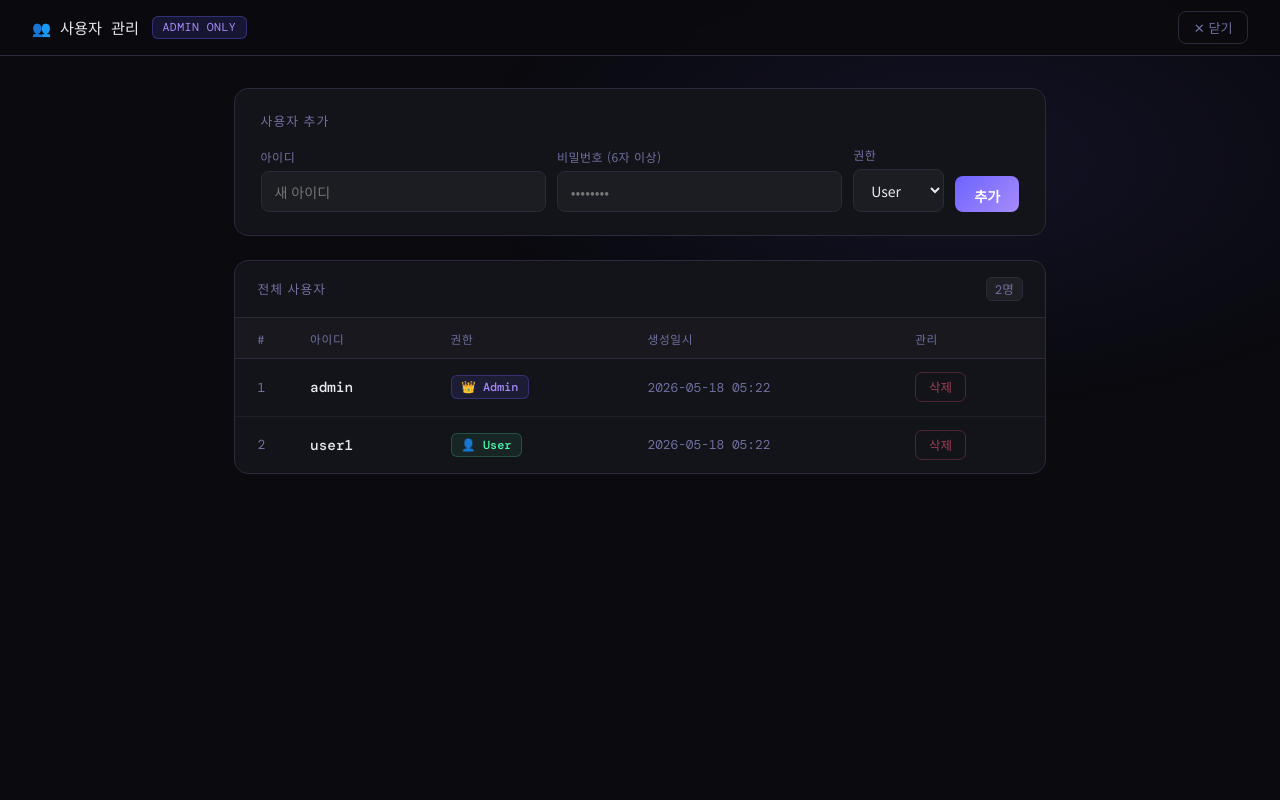
After one commit to neotusca/flask-claude, a Flask app: page /admin/users in a window 1280 px wide. The commit adds this page. Run offline with Flask 3, Linux system fonts and the light colour scheme; the visitor is signed in with stand-in values (Sample User, id 1); data comes from the database, SQL or seed files in the repository.

Commit message:
add user-management function

```diff
--- a/app.py
+++ b/app.py
@@ -3,9 +3,6 @@ from functools import wraps
 import bcrypt
 import sqlite3
 import os
-
-APP_HOST='0.0.0.0'
-APP_PORT=5000
 
 app = Flask(__name__)
 # 실제 운영 환경에서는 환경변수로 관리: os.environ.get("SECRET_KEY")
@@ -88,6 +85,20 @@ def login_required(f):
     return decorated
 
 
+def admin_required(f):
+    """admin 권한이 없는 사용자를 차단"""
+    @wraps(f)
+    def decorated(*args, **kwargs):
+        if "username" not in session:
+            flash("로그인이 필요합니다.", "warning")
+            return redirect(url_for("login"))
+        if session.get("role") != "admin":
+            flash("관리자 권한이 필요합니다.", "error")
+            return redirect(url_for("dashboard"))
+        return f(*args, **kwargs)
+    return decorated
+
+
 # ──────────────────────────────────────────────
 # 라우트
 # ──────────────────────────────────────────────
@@ -144,9 +155,78 @@ def logout():
 
 
 # ──────────────────────────────────────────────
+# 관리자 전용: 사용자 관리
+# ──────────────────────────────────────────────
+
+@app.route("/admin/users")
+@admin_required
+def admin_users():
+    """사용자 목록 페이지 (별도 창)"""
+    with get_db() as conn:
+        users = conn.execute(
+            "SELECT id, username, role, created_at FROM users ORDER BY id"
+        ).fetchall()
+    return render_template("users.html", users=users)
+
+
+@app.route("/admin/users/add", methods=["POST"])
+@admin_required
+def admin_add_user():
+    """사용자 추가 처리"""
+    username = request.form.get("username", "").strip()
+    password = request.form.get("password", "")
+    role     = request.form.get("role", "user")
+
+    # 입력 검증
+    if not username or not password:
+        flash("아이디와 비밀번호는 필수입니다.", "error")
+        return redirect(url_for("admin_users"))
+    if role not in ("admin", "user"):
+        flash("올바르지 않은 권한입니다.", "error")
+        return redirect(url_for("admin_users"))
+    if len(password) < 6:
+        flash("비밀번호는 6자 이상이어야 합니다.", "error")
+        return redirect(url_for("admin_users"))
+
+    hashed = bcrypt.hashpw(password.encode(), bcrypt.gensalt()).decode()
+    try:
+        with get_db() as conn:
+            conn.execute(
+                "INSERT INTO users (username, password, role) VALUES (?, ?, ?)",
+                (username, hashed, role),
+            )
+            conn.commit()
+        flash(f"사용자 '{username}'이(가) 추가되었습니다.", "success")
+    except Exception:
+        flash(f"이미 존재하는 아이디입니다: {username}", "error")
+
+    return redirect(url_for("admin_users"))
+
+
+@app.route("/admin/users/delete/<int:user_id>", methods=["POST"])
+@admin_required
+def admin_delete_user(user_id):
+    """사용자 삭제 처리 (자기 자신 삭제 불가)"""
+    with get_db() as conn:
+        target = conn.execute(
+            "SELECT username FROM users WHERE id = ?", (user_id,)
+        ).fetchone()
+        if not target:
+            flash("존재하지 않는 사용자입니다.", "error")
+            return redirect(url_for("admin_users"))
+        if target["username"] == session["username"]:
+            flash("자기 자신은 삭제할 수 없습니다.", "error")
+            return redirect(url_for("admin_users"))
+        conn.execute("DELETE FROM users WHERE id = ?", (user_id,))
+        conn.commit()
+    flash(f"사용자 '{target['username']}'이(가) 삭제되었습니다.", "success")
+    return redirect(url_for("admin_users"))
+
+
+# ──────────────────────────────────────────────
 # 앱 시작
 # ──────────────────────────────────────────────
 
 if __name__ == "__main__":
     init_db()   # 테이블 생성 + 초기 계정 삽입
-    app.run(debug=True, host=APP_HOST, port=APP_PORT)
+    app.run(debug=True, port=5000)
--- /dev/null
+++ b/templates/users.html
@@ -0,0 +1,424 @@
+<!DOCTYPE html>
+<html lang="ko">
+<head>
+  <meta charset="UTF-8"/>
+  <meta name="viewport" content="width=device-width, initial-scale=1.0"/>
+  <title>사용자 관리</title>
+  <link rel="preconnect" href="https://fonts.googleapis.com">
+  <link href="https://fonts.googleapis.com/css2?family=Noto+Sans+KR:wght@300;400;500;700&family=DM+Mono:wght@400;500&display=swap" rel="stylesheet">
+  <style>
+    :root {
+      --bg: #0a0a0f;
+      --surface: #13131a;
+      --surface2: #1a1a24;
+      --border: #2a2a3a;
+      --accent: #6c63ff;
+      --accent-glow: rgba(108,99,255,0.25);
+      --text: #e8e8f0;
+      --muted: #7070a0;
+      --success: #4fffb0;
+      --error: #ff5c7a;
+      --warning: #ffd060;
+    }
+
+    *, *::before, *::after { box-sizing: border-box; margin: 0; padding: 0; }
+
+    body {
+      background: var(--bg);
+      color: var(--text);
+      font-family: 'Noto Sans KR', sans-serif;
+      min-height: 100vh;
+    }
+
+    body::before {
+      content: '';
+      position: fixed; inset: 0;
+      background: radial-gradient(ellipse 55% 45% at 75% 20%, rgba(108,99,255,0.09) 0%, transparent 70%);
+      pointer-events: none;
+      z-index: 0;
+    }
+
+    /* ── 헤더 ── */
+    header {
+      position: sticky; top: 0; z-index: 100;
+      background: rgba(10,10,15,0.9);
+      backdrop-filter: blur(12px);
+      border-bottom: 1px solid var(--border);
+      padding: 0 2rem;
+      height: 56px;
+      display: flex;
+      align-items: center;
+      justify-content: space-between;
+    }
+
+    .header-left { display: flex; align-items: center; gap: 0.8rem; }
+
+    .header-title {
+      font-family: 'DM Mono', monospace;
+      font-size: 0.95rem;
+      font-weight: 500;
+      color: var(--text);
+    }
+
+    .admin-chip {
+      padding: 0.2rem 0.6rem;
+      background: rgba(108,99,255,0.15);
+      border: 1px solid rgba(108,99,255,0.35);
+      border-radius: 6px;
+      font-size: 0.72rem;
+      color: #a78bfa;
+      font-family: 'DM Mono', monospace;
+      letter-spacing: 0.04em;
+    }
+
+    .close-btn {
+      padding: 0.35rem 0.9rem;
+      background: transparent;
+      border: 1px solid var(--border);
+      border-radius: 8px;
+      color: var(--muted);
+      font-family: inherit;
+      font-size: 0.82rem;
+      cursor: pointer;
+      text-decoration: none;
+      transition: border-color 0.2s, color 0.2s;
+    }
+    .close-btn:hover { border-color: var(--error); color: var(--error); }
+
+    /* ── 본문 ── */
+    main {
+      position: relative; z-index: 1;
+      max-width: 860px;
+      margin: 0 auto;
+      padding: 2rem 1.5rem;
+    }
+
+    /* 플래시 */
+    .flash { padding: 0.65rem 1rem; border-radius: 10px; font-size: 0.82rem; margin-bottom: 0.5rem; border: 1px solid; }
+    .flash.success { background: rgba(79,255,176,0.08);  border-color: rgba(79,255,176,0.25);  color: var(--success); }
+    .flash.error   { background: rgba(255,92,122,0.08);  border-color: rgba(255,92,122,0.25);  color: var(--error);   }
+    .flash.warning { background: rgba(255,208,96,0.08);  border-color: rgba(255,208,96,0.25);  color: var(--warning); }
+
+    /* ── 사용자 추가 카드 ── */
+    .add-card {
+      background: var(--surface);
+      border: 1px solid var(--border);
+      border-radius: 14px;
+      padding: 1.4rem 1.6rem;
+      margin-bottom: 1.5rem;
+      animation: fadeUp 0.4s ease both;
+    }
+
+    .card-title {
+      font-size: 0.8rem;
+      font-weight: 500;
+      color: var(--muted);
+      letter-spacing: 0.08em;
+      text-transform: uppercase;
+      margin-bottom: 1rem;
+    }
+
+    .add-form {
+      display: grid;
+      grid-template-columns: 1fr 1fr auto auto;
+      gap: 0.7rem;
+      align-items: end;
+    }
+
+    @media (max-width: 640px) {
+      .add-form { grid-template-columns: 1fr 1fr; }
+    }
+
+    .form-group label {
+      display: block;
+      font-size: 0.75rem;
+      color: var(--muted);
+      margin-bottom: 0.35rem;
+      letter-spacing: 0.04em;
+    }
+
+    .form-group input,
+    .form-group select {
+      width: 100%;
+      background: rgba(255,255,255,0.04);
+      border: 1px solid var(--border);
+      border-radius: 8px;
+      padding: 0.6rem 0.8rem;
+      color: var(--text);
+      font-family: inherit;
+      font-size: 0.88rem;
+      outline: none;
+      transition: border-color 0.2s, box-shadow 0.2s;
+    }
+
+    .form-group input:focus,
+    .form-group select:focus {
+      border-color: var(--accent);
+      box-shadow: 0 0 0 3px var(--accent-glow);
+    }
+
+    .form-group select option { background: #1a1a24; }
+
+    .submit-btn {
+      padding: 0.6rem 1.2rem;
+      background: linear-gradient(135deg, var(--accent), #a78bfa);
+      border: none;
+      border-radius: 8px;
+      color: white;
+      font-family: inherit;
+      font-size: 0.88rem;
+      font-weight: 600;
+      cursor: pointer;
+      white-space: nowrap;
+      transition: opacity 0.2s, transform 0.15s;
+      align-self: end;
+      height: 36px;
+    }
+    .submit-btn:hover { opacity: 0.88; transform: translateY(-1px); }
+
+    /* ── 사용자 테이블 카드 ── */
+    .table-card {
+      background: var(--surface);
+      border: 1px solid var(--border);
+      border-radius: 14px;
+      overflow: hidden;
+      animation: fadeUp 0.4s ease 0.1s both;
+    }
+
+    .table-header {
+      padding: 1rem 1.4rem;
+      border-bottom: 1px solid var(--border);
+      display: flex;
+      align-items: center;
+      justify-content: space-between;
+    }
+
+    .table-header-title {
+      font-size: 0.8rem;
+      font-weight: 500;
+      color: var(--muted);
+      letter-spacing: 0.08em;
+      text-transform: uppercase;
+    }
+
+    .user-count {
+      font-family: 'DM Mono', monospace;
+      font-size: 0.78rem;
+      color: var(--muted);
+      background: rgba(255,255,255,0.05);
+      border: 1px solid var(--border);
+      border-radius: 6px;
+      padding: 0.15rem 0.5rem;
+    }
+
+    table {
+      width: 100%;
+      border-collapse: collapse;
+      font-size: 0.88rem;
+    }
+
+    thead th {
+      padding: 0.7rem 1.4rem;
+      text-align: left;
+      font-size: 0.73rem;
+      font-weight: 500;
+      color: var(--muted);
+      letter-spacing: 0.06em;
+      text-transform: uppercase;
+      background: rgba(255,255,255,0.02);
+      border-bottom: 1px solid var(--border);
+    }
+
+    tbody tr {
+      border-bottom: 1px solid rgba(42,42,58,0.5);
+      transition: background 0.15s;
+    }
+    tbody tr:last-child { border-bottom: none; }
+    tbody tr:hover { background: rgba(108,99,255,0.05); }
+
+    td { padding: 0.85rem 1.4rem; vertical-align: middle; }
+
+    .td-id {
+      font-family: 'DM Mono', monospace;
+      font-size: 0.82rem;
+      color: var(--muted);
+      width: 48px;
+    }
+
+    .td-username {
+      font-family: 'DM Mono', monospace;
+      font-size: 0.9rem;
+      font-weight: 500;
+      color: var(--text);
+    }
+
+    .td-username .me-tag {
+      font-size: 0.68rem;
+      color: #a78bfa;
+      margin-left: 0.4rem;
+      font-family: 'Noto Sans KR', sans-serif;
+      font-weight: 400;
+    }
+
+    .role-badge {
+      display: inline-flex;
+      align-items: center;
+      gap: 0.3rem;
+      padding: 0.2rem 0.6rem;
+      border-radius: 6px;
+      font-size: 0.74rem;
+      font-family: 'DM Mono', monospace;
+      font-weight: 500;
+    }
+
+    .role-badge.admin {
+      background: rgba(108,99,255,0.12);
+      border: 1px solid rgba(108,99,255,0.3);
+      color: #a78bfa;
+    }
+
+    .role-badge.user {
+      background: rgba(79,255,176,0.08);
+      border: 1px solid rgba(79,255,176,0.2);
+      color: var(--success);
+    }
+
+    .td-date {
+      font-size: 0.8rem;
+      color: var(--muted);
+      font-family: 'DM Mono', monospace;
+    }
+
+    .delete-form button {
+      padding: 0.3rem 0.8rem;
+      background: transparent;
+      border: 1px solid rgba(255,92,122,0.25);
+      border-radius: 7px;
+      color: rgba(255,92,122,0.6);
+      font-family: inherit;
+      font-size: 0.78rem;
+      cursor: pointer;
+      transition: background 0.2s, border-color 0.2s, color 0.2s;
+    }
+    .delete-form button:hover {
+      background: rgba(255,92,122,0.1);
+      border-color: var(--error);
+      color: var(--error);
+    }
+
+    .delete-form button:disabled {
+      opacity: 0.25;
+      cursor: not-allowed;
+    }
+
+    .empty-state {
+      text-align: center;
+      padding: 3rem 1rem;
+      color: var(--muted);
+      font-size: 0.88rem;
+    }
+
+    @keyframes fadeUp { from { opacity: 0; transform: translateY(12px); } to { opacity: 1; transform: none; } }
+  </style>
+</head>
+<body>
+  <header>
+    <div class="header-left">
+      <span class="header-title">👥 사용자 관리</span>
+      <span class="admin-chip">ADMIN ONLY</span>
+    </div>
+    <a href="javascript:window.close()" class="close-btn">✕ 닫기</a>
+  </header>
+
+  <main>
+    {% with messages = get_flashed_messages(with_categories=true) %}
+      {% if messages %}
+        <div style="margin-bottom:1rem">
+          {% for category, message in messages %}
+            <div class="flash {{ category }}">{{ message }}</div>
+          {% endfor %}
+        </div>
+      {% endif %}
+    {% endwith %}
+
+    <!-- 사용자 추가 폼 -->
+    <div class="add-card">
+      <div class="card-title">사용자 추가</div>
+      <form method="POST" action="{{ url_for('admin_add_user') }}" class="add-form">
+        <div class="form-group">
+          <label for="new-username">아이디</label>
+          <input type="text" id="new-username" name="username"
+                 placeholder="새 아이디" autocomplete="off" required/>
+        </div>
+        <div class="form-group">
+          <label for="new-password">비밀번호 (6자 이상)</label>
+          <input type="password" id="new-password" name="password"
+                 placeholder="••••••••" required/>
+        </div>
+        <div class="form-group">
+          <label for="new-role">권한</label>
+          <select id="new-role" name="role">
+            <option value="user">User</option>
+            <option value="admin">Admin</option>
+          </select>
+        </div>
+        <button type="submit" class="submit-btn">추가</button>
+      </form>
+    </div>
+
+    <!-- 사용자 목록 테이블 -->
+    <div class="table-card">
+      <div class="table-header">
+        <span class="table-header-title">전체 사용자</span>
+        <span class="user-count">{{ users | length }}명</span>
+      </div>
+
+      {% if users %}
+      <table>
+        <thead>
+          <tr>
+            <th>#</th>
+            <th>아이디</th>
+            <th>권한</th>
+            <th>생성일시</th>
+            <th>관리</th>
+          </tr>
+        </thead>
+        <tbody>
+          {% for u in users %}
+          <tr>
+            <td class="td-id">{{ u.id }}</td>
+            <td class="td-username">
+              {{ u.username }}
+              {% if u.username == session['username'] %}
+                <span class="me-tag">(나)</span>
+              {% endif %}
+            </td>
+            <td>
+              <span class="role-badge {{ u.role }}">
+                {{ '👑 Admin' if u.role == 'admin' else '👤 User' }}
+              </span>
+            </td>
+            <td class="td-date">{{ u.created_at[:16] if u.created_at else '—' }}</td>
+            <td>
+              <form method="POST"
+                    action="{{ url_for('admin_delete_user', user_id=u.id) }}"
+                    class="delete-form"
+                    onsubmit="return confirm('{{ u.username }} 계정을 삭제하시겠습니까?')">
+                <button type="submit"
+                        {% if u.username == session['username'] %}disabled title="자신은 삭제 불가"{% endif %}>
+                  삭제
+                </button>
+              </form>
+            </td>
+          </tr>
+          {% endfor %}
+        </tbody>
+      </table>
+      {% else %}
+        <div class="empty-state">등록된 사용자가 없습니다.</div>
+      {% endif %}
+    </div>
+  </main>
+</body>
+</html>
```
Also changed, not shown: templates/dashboard.html (+71 -3 lines).
